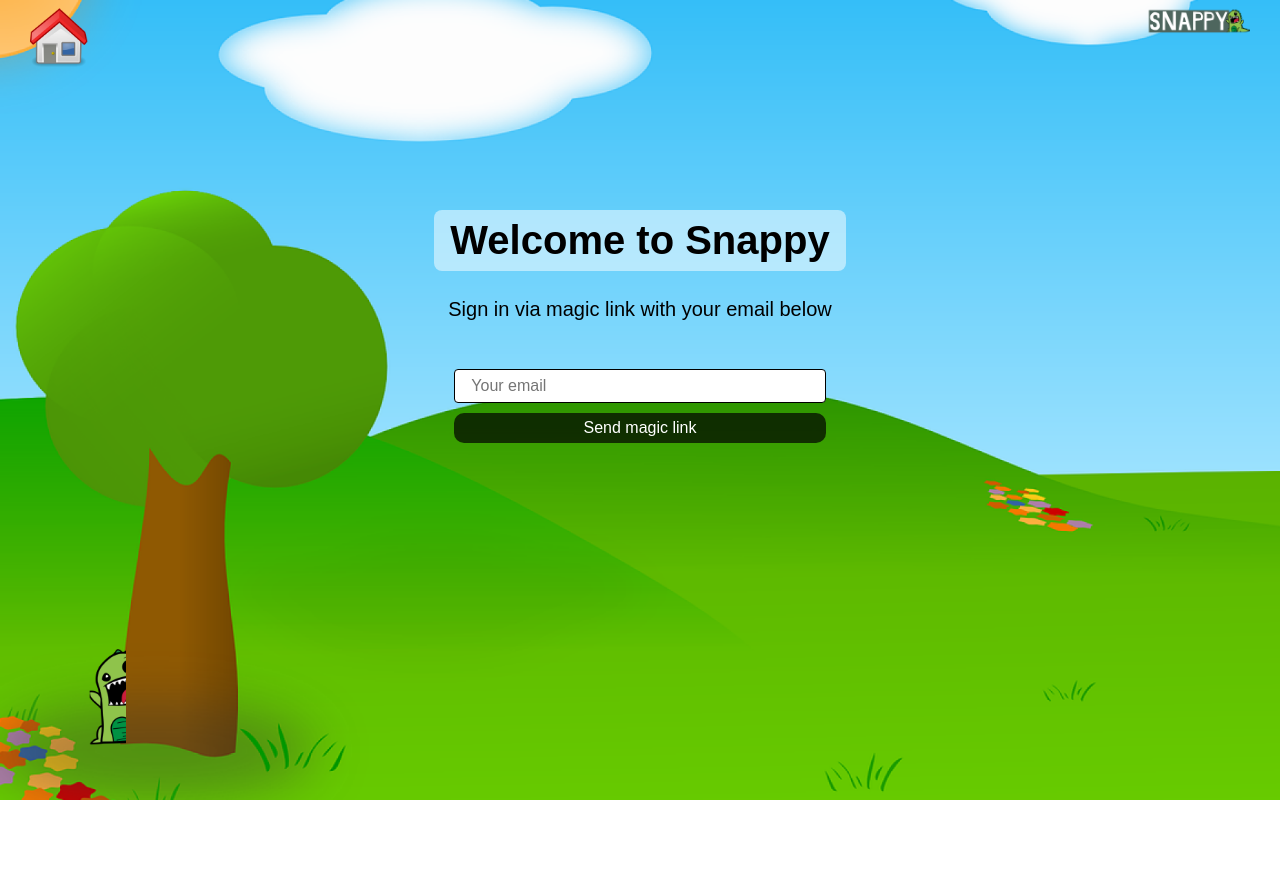
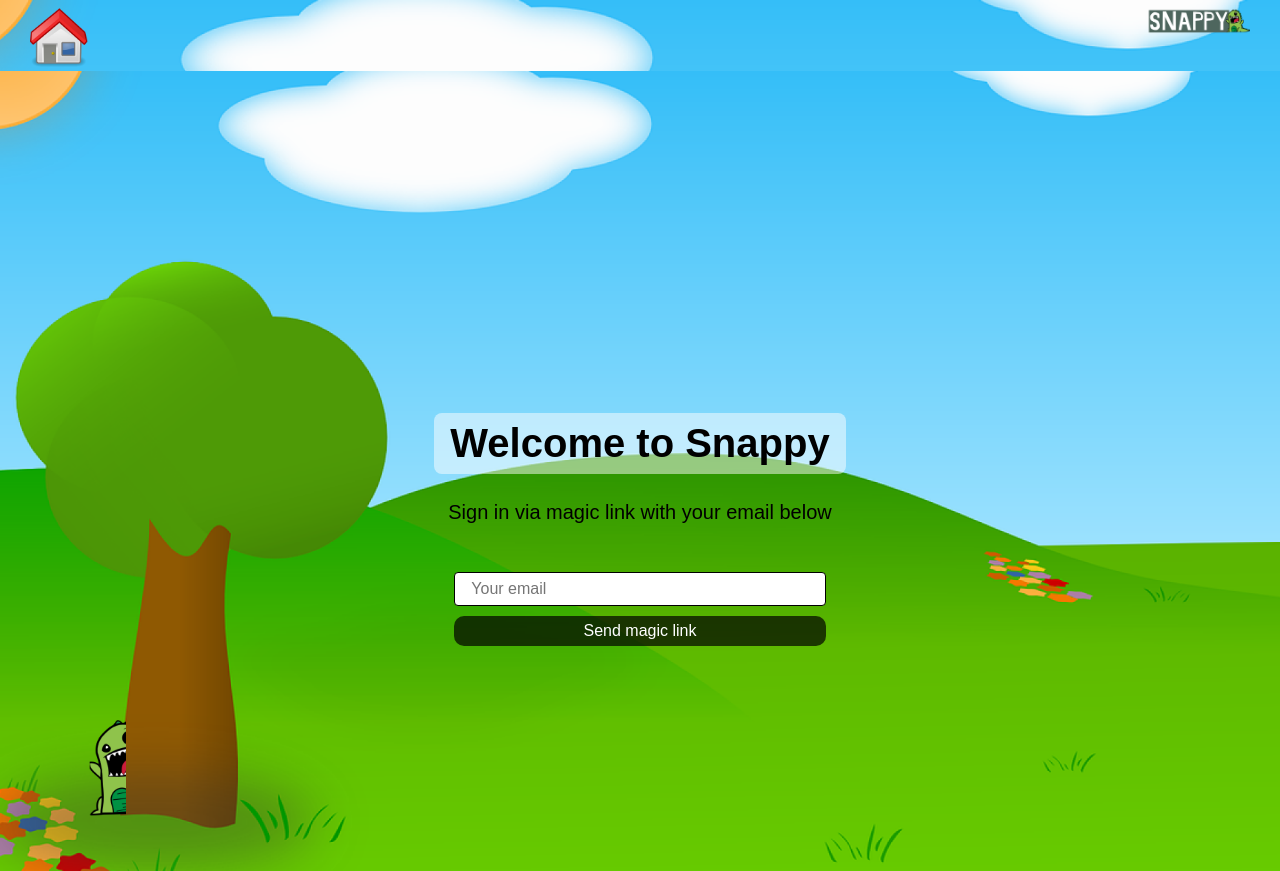
Before and after one commit to ZuzanaElt/snappy, a React (Create React App) app: page /account in a window 1280 px wide. Before the commit the page ends 800 px from the top, so only its background shows below. Built offline with nearby package versions, Linux system fonts and the light colour scheme.

Commit message:
Merge branch 'main' of github.com:ZuzanaElt/snappy into game

```diff
--- a/src/scss/pages/account.scss
+++ b/src/scss/pages/account.scss
@@ -5,7 +5,7 @@
   background-attachment: fixed;
   position: relative;
   z-index: 0;
-  // min-height: 100vh;
+  min-height: 100vh;
   font-family: Arial, Helvetica, sans-serif;
   display: flex;
   justify-content: center;
@@ -16,7 +16,7 @@
 }
 .auth-page {
   background: transparent;
-  margin-top:7rem;
+  margin-top: 7rem;
   align-items: center;
 }
 .form {
@@ -101,19 +101,18 @@
 }
 
 .header {
-  background-color: rgba(255,255,255,0.5);
-  padding: 0.5rem 1rem ;
+  background-color: rgba(255, 255, 255, 0.5);
+  padding: 0.5rem 1rem;
   border-radius: 0.5rem;
 }
 
 @media screen and (max-width: 750px) {
-  .description{
-    font-weight:600;
+  .description {
+    font-weight: 600;
     padding: 2rem 0.5rem;
-
   }
   .auth-login {
-    padding-right:5px;
+    padding-right: 5px;
     padding-left: 5px;
   }
 }
```
